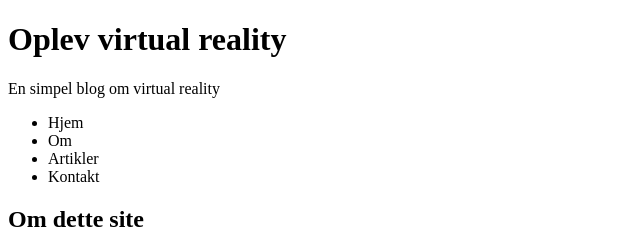
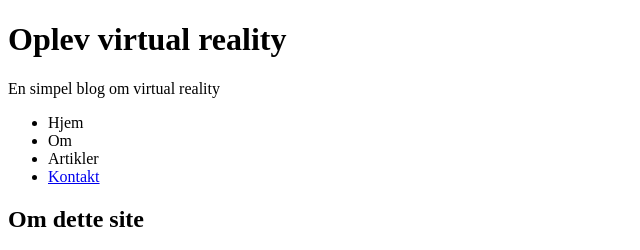
Before and after one commit to MarkiiMedia/mul18b, a plain HTML site: page VR/index.html in a window 1280 px wide. Shown: the top 250 px of the page, 0-640 px from the left. Drawn offline with Linux system fonts and the light colour scheme.

Commit message:
linket til kontaktsiden i menu
linket til kontaktsiden i menu

```diff
--- a/VR/index.html
+++ b/VR/index.html
@@ -16,7 +16,7 @@
 				<li>Hjem</li>
 				<li>Om</li>
 				<li>Artikler</li>
-				<li>Kontakt</li>
+				<li><a href="vr_kontakter.html">Kontakt</a></li>
 			</ul>
 		</nav>
 	</header>
```
